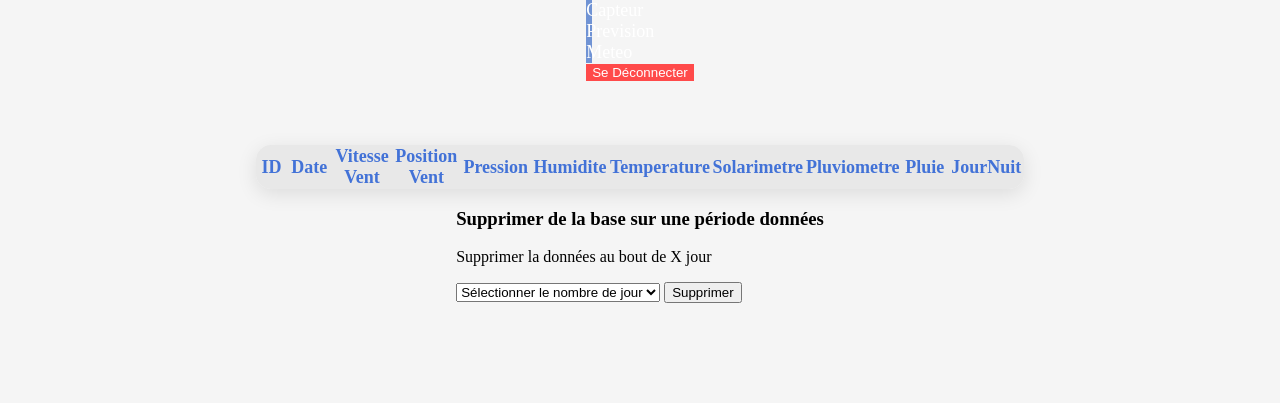
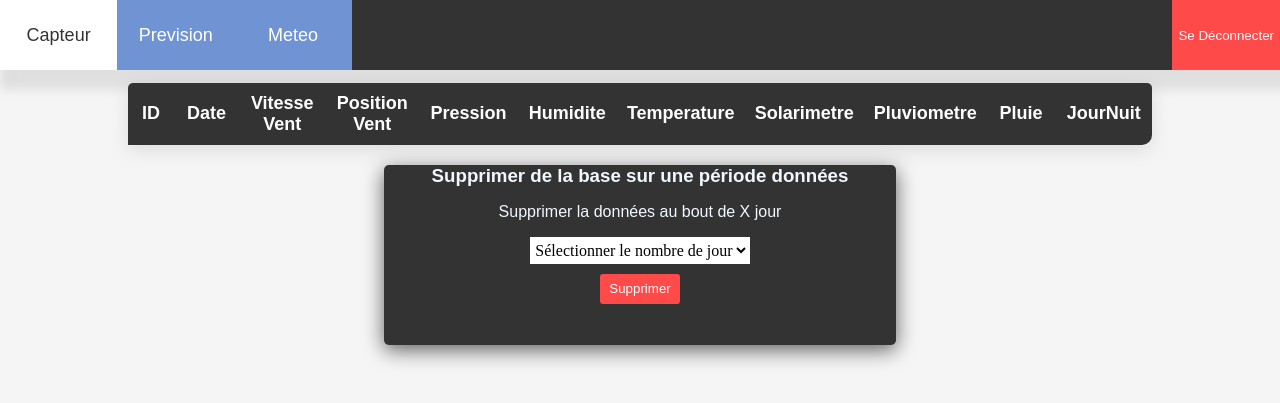
Before and after one commit to JLussiez/ProjetMeteo, a PHP site: page /Admin/Gestion.php in a window 1280 px wide. Shown: the top 403 px of the page. Run offline with PHP 8.4, Linux system fonts and the light colour scheme; the visitor is signed in with stand-in values (Sample User, id 1); data that the repository does not hold is empty.

Commit message:
style boutton + page

```diff
--- a/Admin/style/menu.css
+++ b/Admin/style/menu.css
@@ -1,10 +1,11 @@
-.menu{
+.Menu{
     background-color: #333;
     width: 100%;
-    height: 5%;
+    height: 70px;
     display: flex;
     justify-content: space-between;
     box-shadow: 10px 10px 10px 10px rgba(0, 0, 0, 0.089);
+    font-family: 'Poppins', sans-serif;
 }
 
 a{
@@ -12,12 +13,13 @@ a{
     color: white;
     text-align: center;
     font-size: 18px;
-    width: 5%;
+    width: 10%;
     background-color:#7093d4;
     display: flex;
     flex-direction: column-reverse;
     justify-content: center;
 }
+
 a:hover{
     background-color: white;
     color: #333;
@@ -27,7 +29,6 @@ h2{
     margin-bottom: 20px;
     text-align: center;
     color: white;
-    letter-spacing: 3px;
 }
 .deco{
     background-color:rgb(255, 74, 74);
@@ -40,3 +41,7 @@ h2{
 .deco:hover{
     background-color: red;
 }
+.divLien{
+    width: 100%;
+    display: flex;
+}
--- a/Admin/style/table.css
+++ b/Admin/style/table.css
@@ -7,9 +7,8 @@ body{
 }
 
 table{
-    color: gray;
     border-collapse: collapse;
-    box-shadow: 0 5px 20px 0 rgb(0 0 0 / 10%);
+    width: 100%;
 }
 
 .tableau2{
@@ -18,38 +17,43 @@ table{
 
 td{
     text-align: center;
-    font-family: Lato-Regular;
+    font-family:sans-serif;
+    font-size: 0.9em;
     font-size: 16px;
     height: 20px;
 }
 
 .tr2{
-    border-bottom: 1px solid #f2f2f2;
+    border-bottom: 1px solid #dddddd;
+}
+.tr2:last-of-type{
+  border-bottom: 2px solid #333;
 }
 
 th{
     width: 100px;
     height: 40px;
+    padding: 10px 10px 10px 10px;
 }
 
 thead{
-    font-family: Lato-Bold;
+  font-family: 'Poppins', sans-serif;
     font-size: 18px;
-    background-color:#e7e7e7e5;
-    color: #4272d7;
+    background-color:#333333;
+    color: #ffffff;
     box-shadow: 0 5px 20px 0 rgb(0 0 0 / 10%);
     width: 15px;
     position: sticky;
-    top:1px;
+    top:0px;
 }
 
 .bar{
     overflow-y: scroll;
     max-height: 585px;
-    width: 60%;
-    border-radius: 15px;
+    width: 80%;
     box-shadow: 0 5px 20px 0 rgb(0 0 0 / 10%);
-    margin-top: 5%;
+    margin-top: 1%;
+    border-radius: 5px 5px 10px 0;
 }
 
 .bar::-webkit-scrollbar {
@@ -58,14 +62,14 @@ thead{
 
   .bar::-webkit-scrollbar-track {
     background-color: #a0a0a030;
-    border-radius: 100px;
+    border-radius: 0px 10px 10px 0px;
   }
 
   .bar::-webkit-scrollbar-thumb {
     border-radius: 100px;
     border: 5px solid transparent;
     background-clip: content-box;
-    background-color: #7093d4;
+    background-color: #333;
   }
 
   .htabl{
@@ -76,9 +80,10 @@ thead{
   .Prevision{
     overflow-y: scroll;
     max-height: 585px;
-    border-radius: 15px;
     box-shadow: 0 5px 20px 0 rgb(0 0 0 / 10%);
-    margin-top: 5%;
+    margin-top: 1%;
+    border-radius: 5px 5px 0 0;
+    width: 60%;
 }
 
 .Prevision::-webkit-scrollbar {
@@ -87,12 +92,104 @@ thead{
 
   .Prevision::-webkit-scrollbar-track {
     background-color: #a0a0a030;
-    border-radius: 100px;
+    border-radius: 0px 5px 5px 0px;
   }
 
   .Prevision::-webkit-scrollbar-thumb {
     border-radius: 100px;
     border: 5px solid transparent;
     background-clip: content-box;
-    background-color: #7093d4;
+    background-color: #333;
   }
+
+/*Div Pour supprimer les données*/
+.deleteTab{
+  margin-top: 20px;
+  background-color: #333;
+  width: 40%;
+  text-align: center;
+  border-radius: 5px;
+  height: 180px;
+  box-shadow: 0 5px 20px 0 rgb(0 0 0 / 61%);
+  color: aliceblue;
+  font-family: inherit;
+}
+
+.valid{
+  background-color:rgb(255, 74, 74);
+  color:white;
+  border: none;
+  cursor: pointer;
+  width: 80px;
+  height: 30px;
+  margin-top: 10px;
+  border-radius: 3px;
+}
+
+.valid:hover{
+  background-color: rgb(255, 0, 0);
+}
+
+.formcap{
+  display: flex;
+  flex-direction: column;
+  align-items: center;
+
+}
+
+select{
+  border: 1px solid #ffffff;
+  background: white;
+  cursor: pointer;
+  font-family: inherit;
+  color: #000000;
+  text-align: center;
+  font-size: 16px;
+  height: 27px;
+}
+
+option{
+  color: #000000;
+
+}
+
+h3{
+  margin-top: 0;
+  margin-bottom: 0;
+  font-family: sans-serif;
+}
+
+p{
+  font-family: sans-serif;
+}
+
+.tr2:nth-child(odd){
+  background-color:rgba(128, 128, 128, 0.185);
+}
+
+.content{
+  margin-top: 20px;
+  font-family:'Franklin Gothic Medium', 'Arial Narrow', Arial, sans-serif;
+}
+.titre{
+  background-color: #333;
+  color: white;
+  margin-top: 1%;
+  border-radius: 3px;
+  padding: 5px 5px 5px 5px;
+}
+
+.truncate{
+  background-color:rgb(255, 74, 74);
+  color:white;
+  border: none;
+  cursor: pointer;
+  width: 125px;
+  height: 30px;
+  border-radius: 3px;
+  margin-top: 10px;
+}
+
+.truncate:hover{
+  background-color: rgb(255, 0, 0);
+}
```
Also changed, not shown: Admin/style/style.js (added, +17 -0 lines).
